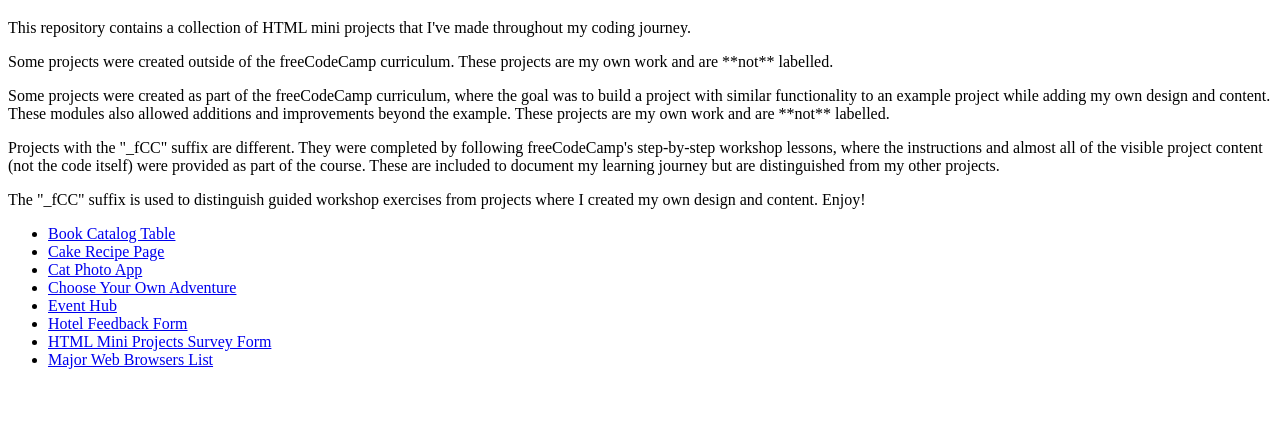
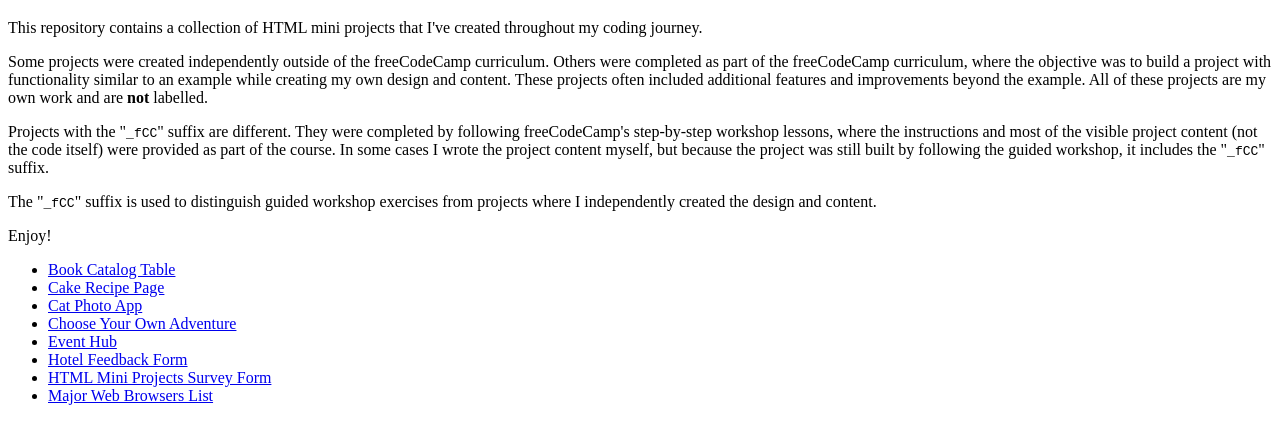
Before and after one commit to crummblet/HTML-Mini-Projects, a plain HTML site: page index.html in a window 1280 px wide. Shown: the part 61-504 px from the top of the page. Drawn offline with Linux system fonts and the light colour scheme.

Commit message:
Clarify "_fCC" suffix in index.html and readme.md and update links to renamed files

```diff
--- a/index.html
+++ b/index.html
@@ -7,37 +7,41 @@
   <body>
     <h1>Welcome to my HTML Mini Projects</h1>
     <p>
-      This repository contains a collection of HTML mini projects that I've made
-      throughout my coding journey.
+      This repository contains a collection of HTML mini projects that I've
+      created throughout my coding journey.
     </p>
+
     <p>
-      Some projects were created outside of the freeCodeCamp curriculum. These
-      projects are my own work and are **not** labelled.
+      Some projects were created independently outside of the freeCodeCamp
+      curriculum. Others were completed as part of the freeCodeCamp curriculum,
+      where the objective was to build a project with functionality similar to
+      an example while creating my own design and content. These projects often
+      included additional features and improvements beyond the example. All of
+      these projects are my own work and are <strong>not</strong> labelled.
     </p>
+
     <p>
-      Some projects were created as part of the freeCodeCamp curriculum, where
-      the goal was to build a project with similar functionality to an example
-      project while adding my own design and content. These modules also allowed
-      additions and improvements beyond the example. These projects are my own
-      work and are **not** labelled.
+      Projects with the "<code>_fCC</code>" suffix are different. They were
+      completed by following freeCodeCamp's step-by-step workshop lessons, where
+      the instructions and most of the visible project content (not the code
+      itself) were provided as part of the course. In some cases I wrote the
+      project content myself, but because the project was still built by
+      following the guided workshop, it includes the "<code>_fCC</code>" suffix.
     </p>
+
     <p>
-      Projects with the "_fCC" suffix are different. They were completed by
-      following freeCodeCamp's step-by-step workshop lessons, where the
-      instructions and almost all of the visible project content (not the code
-      itself) were provided as part of the course. These are included to
-      document my learning journey but are distinguished from my other projects.
+      The "<code>_fCC</code>" suffix is used to distinguish guided workshop
+      exercises from projects where I independently created the design and
+      content.
     </p>
-    <p>
-      The "_fCC" suffix is used to distinguish guided workshop exercises from
-      projects where I created my own design and content. Enjoy!
-    </p>
+
+    <p>Enjoy!</p>
     <ul>
       <li>
-        <a href="book_catalog_table_fCC/index.html">Book Catalog Table</a>
+        <a href="book_catalog_table/index.html">Book Catalog Table</a>
       </li>
       <li>
-        <a href="cake_recipe_page_fCC/index.html">Cake Recipe Page</a>
+        <a href="cake_recipe_page/index.html">Cake Recipe Page</a>
       </li>
       <li>
         <a href="cat_photo_app_fCC/index.html">Cat Photo App</a>
@@ -47,7 +51,7 @@
           Choose Your Own Adventure
         </a>
       </li>
-      <li><a href="event_hub_fCC/index.html">Event Hub</a></li>
+      <li><a href="event_hub/index.html">Event Hub</a></li>
       <li>
         <a href="hotel_feedback_form_fCC/index.html">Hotel Feedback Form</a>
       </li>
```
Also changed, not shown: book_catalog_table/index.html (renamed from book_catalog_table_fCC/index.html), cake_recipe_page/index.html (renamed from cake_recipe_page_fCC/index.html), event_hub/index.html (renamed from event_hub_fCC/index.html), 1 other file.
